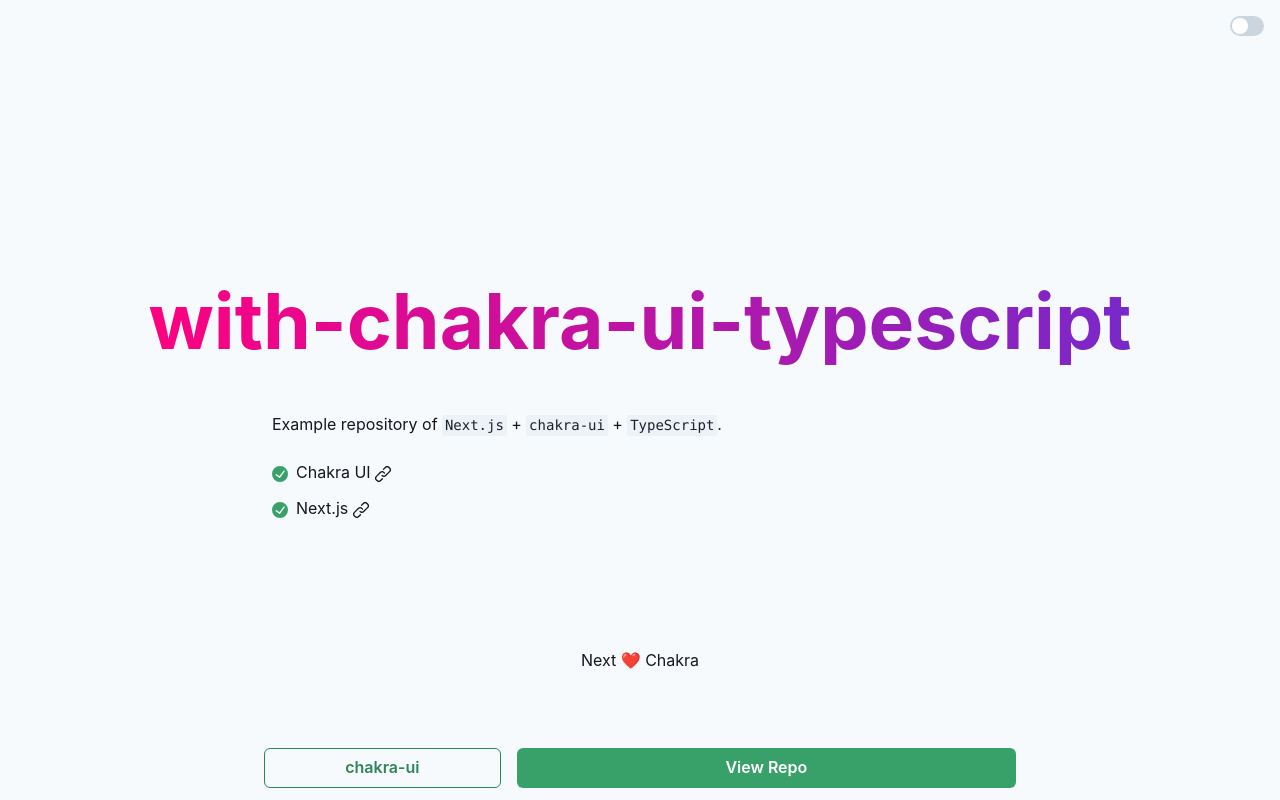
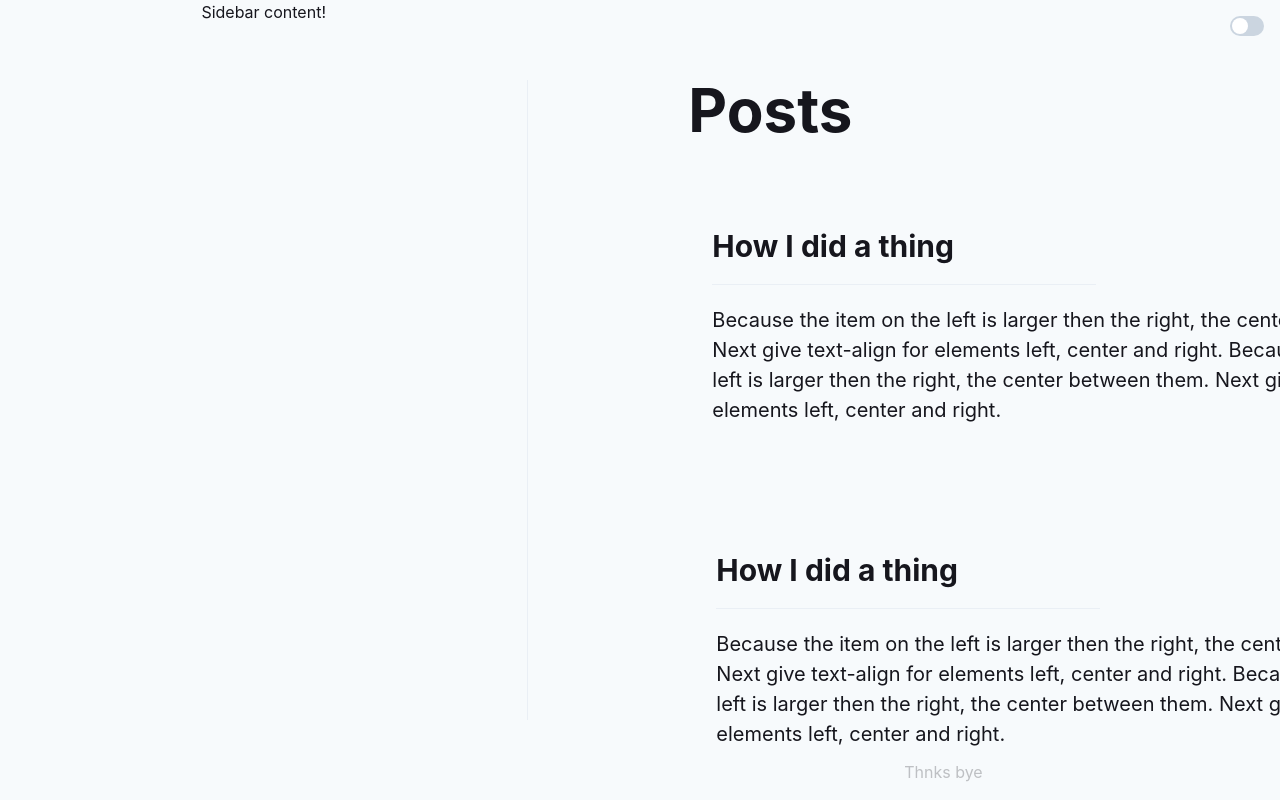
Before and after one commit to WTFox/blog, a Next.js app: page / in a window 1280 px wide. Built offline with nearby package versions, Linux system fonts and the light colour scheme.

Commit message:
intial commit

```diff
--- a/src/components/CTA.tsx
+++ /dev/null
@@ -1,31 +0,0 @@
-import { Link as ChakraLink, Button } from '@chakra-ui/react'
-
-import { Container } from './Container'
-
-export const CTA = () => (
-  <Container
-    flexDirection="row"
-    position="fixed"
-    bottom="0"
-    width="100%"
-    maxWidth="48rem"
-    py={3}
-  >
-    <ChakraLink isExternal href="https://chakra-ui.com" flexGrow={1} mx={2}>
-      <Button width="100%" variant="outline" colorScheme="green">
-        chakra-ui
-      </Button>
-    </ChakraLink>
-
-    <ChakraLink
-      isExternal
-      href="https://github.com/vercel/next.js/blob/canary/examples/with-chakra-ui-typescript"
-      flexGrow={3}
-      mx={2}
-    >
-      <Button width="100%" variant="solid" colorScheme="green">
-        View Repo
-      </Button>
-    </ChakraLink>
-  </Container>
-)
--- a/src/components/Footer.tsx
+++ b/src/components/Footer.tsx
@@ -1,5 +1,3 @@
-import { Flex, FlexProps } from '@chakra-ui/react'
+import { Flex, FlexProps } from "@chakra-ui/react";
 
-export const Footer = (props: FlexProps) => (
-  <Flex as="footer" py="8rem" {...props} />
-)
+export const Footer = (props: FlexProps) => <Flex as="footer" {...props} />;
--- a/src/components/Hero.tsx
+++ /dev/null
@@ -1,17 +0,0 @@
-import { Flex, Heading } from '@chakra-ui/react'
-
-export const Hero = ({ title }: { title: string }) => (
-  <Flex
-    justifyContent="center"
-    alignItems="center"
-    height="100vh"
-    bgGradient="linear(to-l, #7928CA, #FF0080)"
-    bgClip="text"
-  >
-    <Heading fontSize="6vw">{title}</Heading>
-  </Flex>
-)
-
-Hero.defaultProps = {
-  title: 'with-chakra-ui-typescript',
-}
--- a/src/components/Main.tsx
+++ b/src/components/Main.tsx
@@ -1,13 +1,38 @@
-import { Stack, StackProps } from '@chakra-ui/react'
+import { Heading, Stack, HStack, Text } from "@chakra-ui/react";
 
-export const Main = (props: StackProps) => (
-  <Stack
-    spacing="1.5rem"
-    width="100%"
-    maxWidth="48rem"
-    mt="-45vh"
-    pt="8rem"
-    px="1rem"
-    {...props}
-  />
-)
+import { Container } from "./Container";
+import { Footer } from "./Footer";
+import PostListItem from "./PostListItem";
+
+export const Main = () => {
+  return (
+    <Container direction="column" flexGrow={3} height="100vh" overflow="auto">
+
+      <Container direction="row" width={"100%"}>
+        <Stack textAlign="left" ml="10rem">
+          <Heading pt={20} pb={10} size="3xl">
+            Posts
+          </Heading>
+
+          <HStack flexFlow={"column"} pl={5}>
+            {new Array(10).fill("").map((val) => {
+              return (
+                <PostListItem
+                  title="How I did a thing"
+                  summary="Because the item on the left is larger then the right, the center between them. Next give text-align for elements left, center and right. Because the item on the left is larger then the right, the center between them. Next give text-align for elements left, center and right."
+                  readTimeInMinutes={12}
+                />
+              );
+            })}
+          </HStack>
+        </Stack>
+      </Container>
+
+      <Container direction="row">
+        <Footer position="fixed" bottom="1rem">
+          <Text opacity="25%">Thnks bye</Text>
+        </Footer>
+      </Container>
+    </Container>
+  );
+};
--- /dev/null
+++ b/src/components/PostListItem.tsx
@@ -0,0 +1,29 @@
+import { Box, Divider, Heading, Text } from "@chakra-ui/react";
+
+type PostListItemProps = {
+  title: string;
+  summary: string;
+  readTimeInMinutes: number;
+};
+
+const PostListItem = (props: PostListItemProps) => {
+  return (
+    <Box w="3xl" py={10}>
+      <Heading mb={5} size="lg">
+        {props.title}
+      </Heading>
+
+      <Divider width="sm" orientation="horizontal" />
+
+      <Text mt={5} fontSize="xl">
+        {props.summary}
+      </Text>
+
+      <Text textAlign="right" mt={5} fontSize="lg">
+        {props.readTimeInMinutes} minutes
+      </Text>
+    </Box>
+  );
+};
+
+export default PostListItem;
--- /dev/null
+++ b/src/components/Sidebar.tsx
@@ -0,0 +1,19 @@
+import { Center, Divider, Text } from "@chakra-ui/react";
+
+import { Container } from "./Container";
+
+const Sidebar = () => {
+  return (
+    <Container direction="row" minW="md" maxW="3xl" w="2xl">
+      <Container direction="column" flexGrow={1} height="100vh">
+        <Text>Sidebar content!</Text>
+      </Container>
+
+      <Center height="80vh">
+        <Divider bg="black" orientation="vertical" />
+      </Center>
+    </Container>
+  );
+};
+
+export default Sidebar;
--- a/src/pages/index.tsx
+++ b/src/pages/index.tsx
@@ -1,56 +1,14 @@
-import {
-  Link as ChakraLink,
-  Text,
-  Code,
-  List,
-  ListIcon,
-  ListItem,
-} from '@chakra-ui/react'
-import { CheckCircleIcon, LinkIcon } from '@chakra-ui/icons'
-
-import { Hero } from '../components/Hero'
-import { Container } from '../components/Container'
-import { Main } from '../components/Main'
-import { DarkModeSwitch } from '../components/DarkModeSwitch'
-import { CTA } from '../components/CTA'
-import { Footer } from '../components/Footer'
+import { Container } from "../components/Container";
+import { Main } from "../components/Main";
+import { DarkModeSwitch } from "../components/DarkModeSwitch";
+import Sidebar from "../components/Sidebar";
 
 const Index = () => (
-  <Container height="100vh">
-    <Hero />
-    <Main>
-      <Text>
-        Example repository of <Code>Next.js</Code> + <Code>chakra-ui</Code> +{' '}
-        <Code>TypeScript</Code>.
-      </Text>
+  <Container direction="row">
+    <DarkModeSwitch />
+    <Sidebar />
+    <Main />
+  </Container>
+);
 
-      <List spacing={3} my={0}>
-        <ListItem>
-          <ListIcon as={CheckCircleIcon} color="green.500" />
-          <ChakraLink
-            isExternal
-            href="https://chakra-ui.com"
-            flexGrow={1}
-            mr={2}
-          >
-            Chakra UI <LinkIcon />
-          </ChakraLink>
-        </ListItem>
-        <ListItem>
-          <ListIcon as={CheckCircleIcon} color="green.500" />
-          <ChakraLink isExternal href="https://nextjs.org" flexGrow={1} mr={2}>
-            Next.js <LinkIcon />
-          </ChakraLink>
-        </ListItem>
-      </List>
-    </Main>
-
-    <DarkModeSwitch />
-    <Footer>
-      <Text>Next ❤️ Chakra</Text>
-    </Footer>
-    <CTA />
-  </Container>
-)
-
-export default Index
+export default Index;
--- a/src/theme.tsx
+++ b/src/theme.tsx
@@ -1,21 +1,21 @@
-import { extendTheme } from '@chakra-ui/react'
-import { createBreakpoints } from '@chakra-ui/theme-tools'
+import { extendTheme } from "@chakra-ui/react";
+import { createBreakpoints } from "@chakra-ui/theme-tools";
 
-const fonts = { mono: `'Menlo', monospace` }
+const fonts = { mono: `'MonoLisa', monospace` };
 
 const breakpoints = createBreakpoints({
-  sm: '40em',
-  md: '52em',
-  lg: '64em',
-  xl: '80em',
-})
+  sm: "40em",
+  md: "52em",
+  lg: "64em",
+  xl: "80em",
+});
 
 const theme = extendTheme({
   colors: {
-    black: '#16161D',
+    black: "#16161D",
   },
   fonts,
   breakpoints,
-})
+});
 
-export default theme
+export default theme;
```
Also changed, not shown: src/components/Container.tsx (+6 -6 lines).
